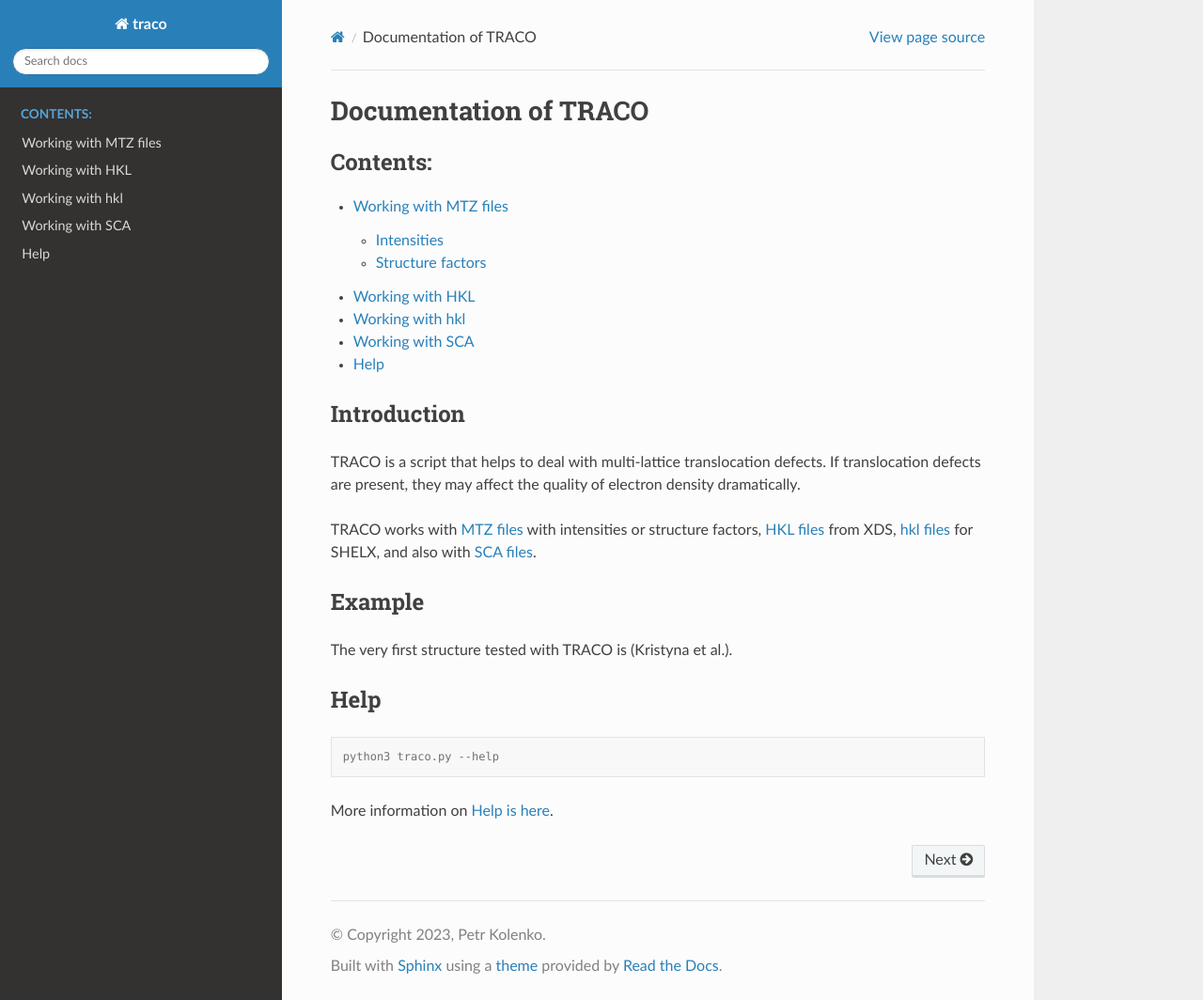
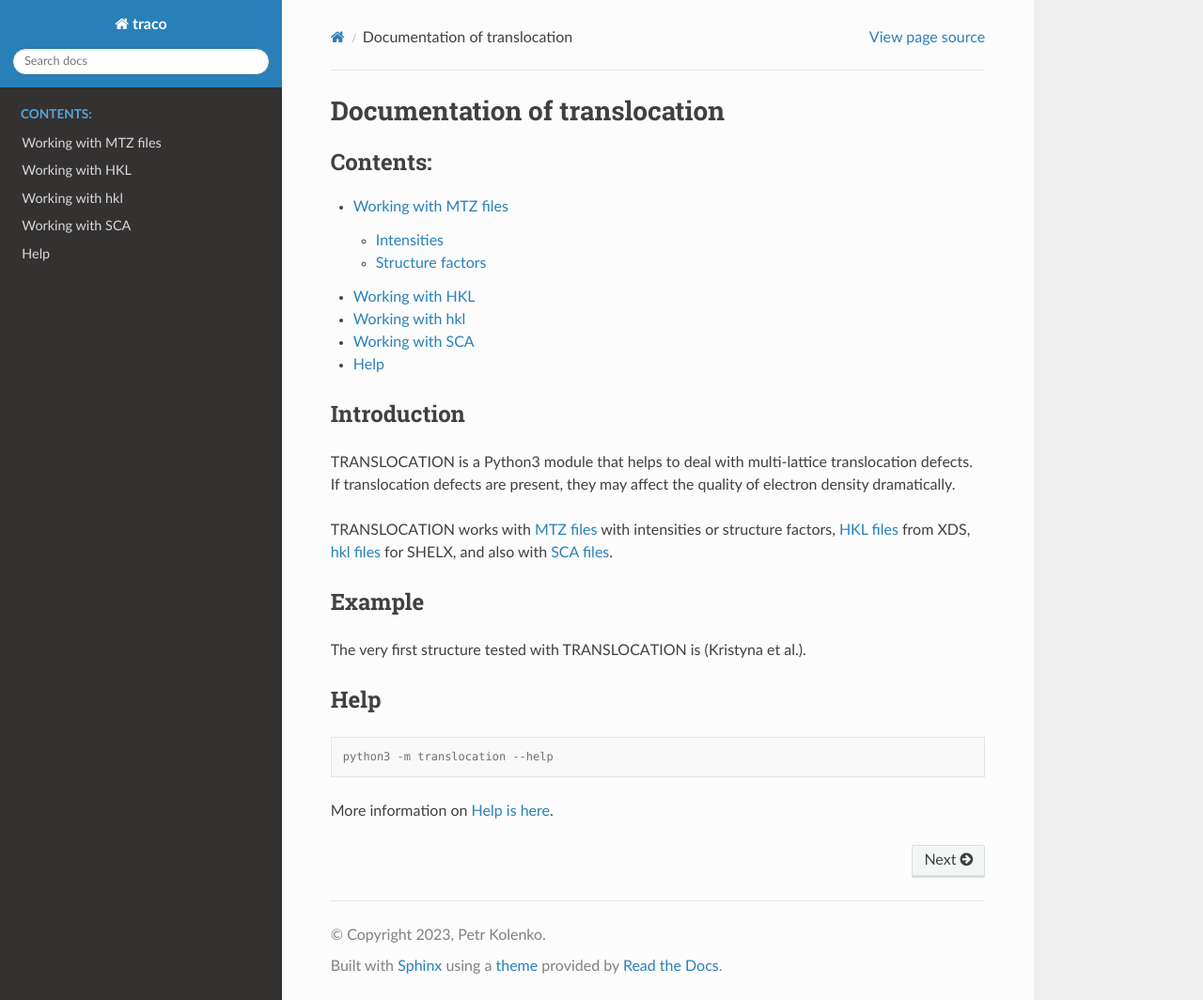
Before and after one commit to kolenpe1/translocation, a Sphinx documentation site: the page built from docs/source/index.rst, in a window 1280 px wide and 1064 px high. Shown: the whole window at 94% size. Built offline with Sphinx 7.4.7 and the Read the Docs theme 2.0.0, drawn with Linux system fonts in a browser that asks for light colours.

Commit message:
Documentation added

```diff
--- a/docs/source/help.rst
+++ b/docs/source/help.rst
@@ -7,13 +7,13 @@ Help
 
 .. code-block:: console
 
-   python3 traco.py --help
+   python3 -m translocation --help
 
    ####################################################
    # Correction for multi-lattice translocation defects
    ####################################################
 
-   usage: TRACO [-h] [-c CELL [CELL ...]] [--mtz_I MTZ_I] [--I_label I_LABEL] [--SIGI_label SIGI_LABEL] [--mtz_F MTZ_F] [--F_label F_LABEL]
+   usage: TRANSLOCATION [-h] [-c CELL [CELL ...]] [--mtz_I MTZ_I] [--I_label I_LABEL] [--SIGI_label SIGI_LABEL] [--mtz_F MTZ_F] [--F_label F_LABEL]
              [--SIGF_label SIGF_LABEL] [--hkl HKL] [--HKL HKL] [--sca SCA] [--sca_ignore SCA_IGNORE] [--k1 K1] [--fc1 FC1 [FC1 ...]]
              [--k2 K2] [--fc2 FC2 [FC2 ...]] [--k3 K3] [--fc3 FC3 [FC3 ...]] [--k4 K4] [--fc4 FC4 [FC4 ...]] [--k5 K5]
              [--fc5 FC5 [FC5 ...]] [--force] [-o OUTPUT_FILE]
--- a/docs/source/index.rst
+++ b/docs/source/index.rst
@@ -3,8 +3,8 @@
    You can adapt this file completely to your liking, but it should at least
    contain the root `toctree` directive.
 
-Documentation of TRACO
-======================
+Documentation of translocation
+==============================
 
 .. toctree::
    :maxdepth: 2
@@ -21,11 +21,11 @@ Introduction
 
 .. _intro:
 
-TRACO is a script that helps to deal with multi-lattice translocation
+TRANSLOCATION is a Python3 module that helps to deal with multi-lattice translocation
 defects. If translocation defects are present, they may affect the quality
 of electron density dramatically.
 
-TRACO works with :ref:`MTZ files <mtz>` with intensities or structure factors,
+TRANSLOCATION works with :ref:`MTZ files <mtz>` with intensities or structure factors,
 :ref:`HKL files <HKL>` from XDS, :ref:`hkl files <hkl>` for SHELX, and also
 with :ref:`SCA files <sca>`.
 
@@ -34,7 +34,7 @@ with :ref:`SCA files <sca>`.
 Example
 -------
 
-The very first structure tested with TRACO is (Kristyna et al.).
+The very first structure tested with TRANSLOCATION is (Kristyna et al.).
 
 
 
@@ -44,6 +44,6 @@ Help
 
 .. code-block:: console
 
-   python3 traco.py --help
+   python3 -m translocation --help
 
 More information on :ref:`Help is here <help>`.
--- a/docs/source/sca.rst
+++ b/docs/source/sca.rst
@@ -3,7 +3,7 @@ Working with SCA
 
 .. _sca:
 
-:ref:`TRACO <intro>` provides modification of intensities of *SCA* files. Various programs produce different headers of the *SCA* files. Therefore, **it is necessary to specify how many initial lines belong to the header**.
+:ref:`TRANSLOCATION <intro>` provides modification of intensities of *SCA* files. Various programs produce different headers of the *SCA* files. Therefore, **it is necessary to specify how many initial lines belong to the header**.
 
 The *original_file.sca* starts with following lines:
 
@@ -24,6 +24,6 @@ The first three lines is header information. They must be ommited (ignored) this
 
 .. code-block:: console
 
-   python3 traco.py -o new_file.sca --sca original_file.sca --sca_ignore 3 --k1 0.09 --fc1 0.4 0.3 0.0 --k2 0.13 --fc2 ...
+   python3 -m translocation -o new_file.sca --sca original_file.sca --sca_ignore 3 --k1 0.09 --fc1 0.4 0.3 0.0 --k2 0.13 --fc2 ...
 
 The *new_file.sca* contains corrected intensities that can be further processed with standard tools. **Please, archive the *original_file.sca* file!**
--- a/docs/source/shelx.rst
+++ b/docs/source/shelx.rst
@@ -9,6 +9,6 @@ Working with hkl
 
 .. code-block:: console
 
-   python3 traco.py -o new_file.hkl --hkl original_file.hkl --k1 0.09 --fc1 0.4 0.3 0.0 --k2 0.13 --fc2 ...
+   python3 -m translocation -o new_file.hkl --hkl original_file.hkl --k1 0.09 --fc1 0.4 0.3 0.0 --k2 0.13 --fc2 ...
 
 The *new_file.hkl* contains corrected structure factors only. **Please, archive the original_file.hkl!**
--- a/docs/source/xds.rst
+++ b/docs/source/xds.rst
@@ -3,13 +3,13 @@ Working with HKL
 
 .. _xds_files:
 
-:ref:`TRACO <intro>` provides modification of intensities of *XDS_ASCII.HKL* file from the `XDS <https://xds.mr.mpg.de/>`_.
+:ref:`TRANSLOCATION <intro>` provides modification of intensities of *XDS_ASCII.HKL* file from the `XDS <https://xds.mr.mpg.de/>`_.
 
 
 *Example:*
 
 .. code-block:: console
 
-   python3 traco.py -o new_file.HKL --HKL XDS_ASCII.HKL --k1 0.09 --fc1 0.4 0.3 0.0 --k2 0.13 --fc2 ...
+   python3 -m translocation -o new_file.HKL --HKL XDS_ASCII.HKL --k1 0.09 --fc1 0.4 0.3 0.0 --k2 0.13 --fc2 ...
 
 The *new_file.HKL* contains corrected intensities that can be further processed with standard tools like `AIMLESS <https://www.ccp4.ac.uk/html/aimless.html>`_ or any other software. **Please, archive the *XDS_ASCII.HKL* file!**
```
Also changed, not shown: docs/source/mtz.rst (+4 -4 lines).
